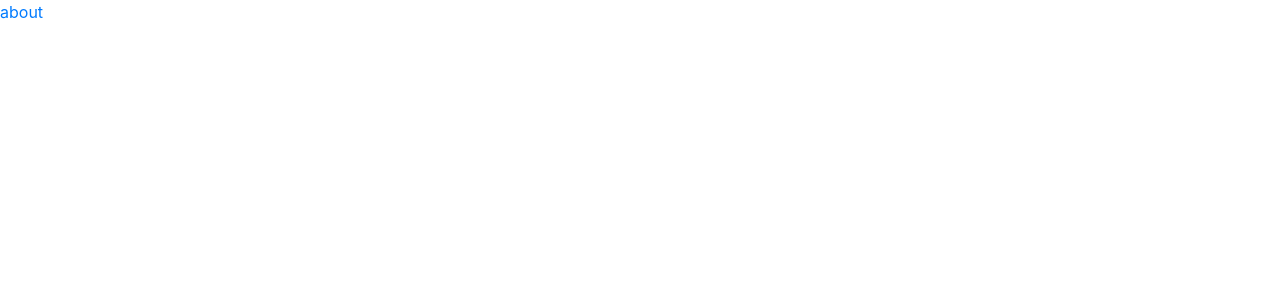
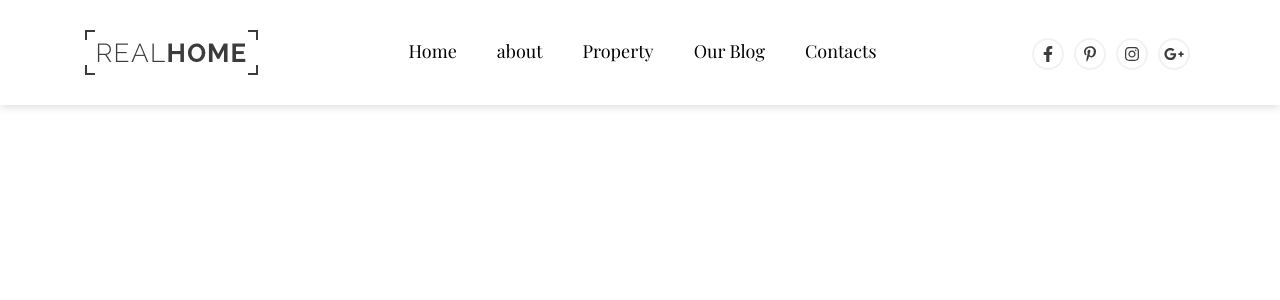
Before and after one commit to FlorentEden/maquette-en-react, a React (Create React App) app in the folder monaplli/: page / in a window 1280 px wide. Shown: the top 300 px of the page. Built offline with nearby package versions, Linux system fonts and the light colour scheme.

Commit message:
commit 11

```diff
--- a/monaplli/src/App.js
+++ b/monaplli/src/App.js
@@ -75,10 +75,19 @@ function App() {
                     </div>
                   </Container>
                 </Container>
-                <Footer ></Footer>
+                <Footer></Footer>
               </Route>
               <Route path="/">
-                <Link to="/about">about</Link>
+                <Header></Header>
+              </Route>
+              <Route path="/Property">
+                <Header></Header>
+              </Route>
+              <Route path="/Our-Blog">
+                <Header></Header>
+              </Route>
+              <Route path="/Contacts">
+                <Header></Header>
               </Route>
             </Switch>
           </div>
--- a/monaplli/src/App.scss
+++ b/monaplli/src/App.scss
@@ -46,6 +46,21 @@ body{
   font-family: 'Playfair Display', serif;
   font-size: 18px;
   font-weight: 400;
+}
+
+.linkHeaderPath{
+  color: black;
+  font-family: 'Playfair Display', serif;
+  font-size: 18px;
+  font-weight: 400;
+}
+
+.linkHeaderPath:hover{
+  color: black;
+  font-family: 'Playfair Display', serif;
+  font-size: 18px;
+  font-weight: 400;
+  text-decoration: none;
 }
 
 .Section-Type1-FlexBox{
--- a/monaplli/src/header/header.js
+++ b/monaplli/src/header/header.js
@@ -29,11 +29,11 @@ class Header extends Component {
                     <Navbar.Toggle aria-controls="responsive-navbar-nav" />
                     <Navbar.Collapse id="responsive-navbar-nav">
                       <Nav className="ml-auto mr-auto">
-                        <Nav.Link className="linkHeader">Home</Nav.Link>
-                        <Nav.Link className="linkHeader">About Us</Nav.Link>
-                        <Nav.Link className="linkHeader">Property</Nav.Link>
-                        <Nav.Link className="linkHeader">Our Blog</Nav.Link>
-                        <Nav.Link className="linkHeader">Contacts</Nav.Link>
+                        <Nav.Link className="linkHeader"><Link className="linkHeaderPath" to="/">Home</Link></Nav.Link>
+                        <Nav.Link className="linkHeader"><Link className="linkHeaderPath" to="/about">about</Link></Nav.Link>
+                        <Nav.Link className="linkHeader"><Link className="linkHeaderPath" to="/Property">Property</Link></Nav.Link>
+                        <Nav.Link className="linkHeader"><Link className="linkHeaderPath" to="/Our-Blog">Our Blog</Link></Nav.Link>
+                        <Nav.Link className="linkHeader"><Link className="linkHeaderPath" to="/Contacts">Contacts</Link></Nav.Link>
                       </Nav>
                       <Nav className="navbar-nav-social">
                       <Nav.Link className="linkHeaderSocial" href="#facebook"><SocialLink media="facebook"></SocialLink></Nav.Link>
```
